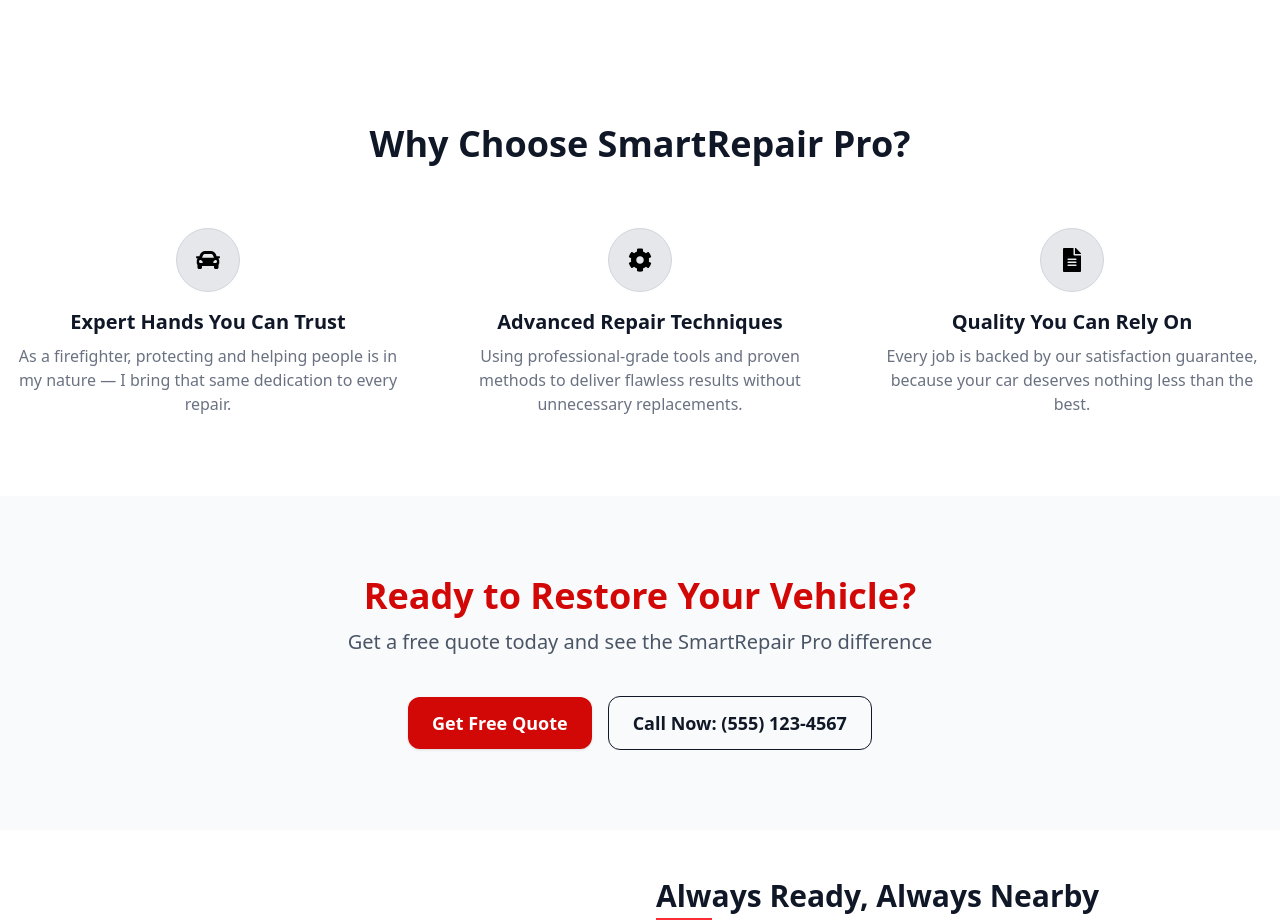
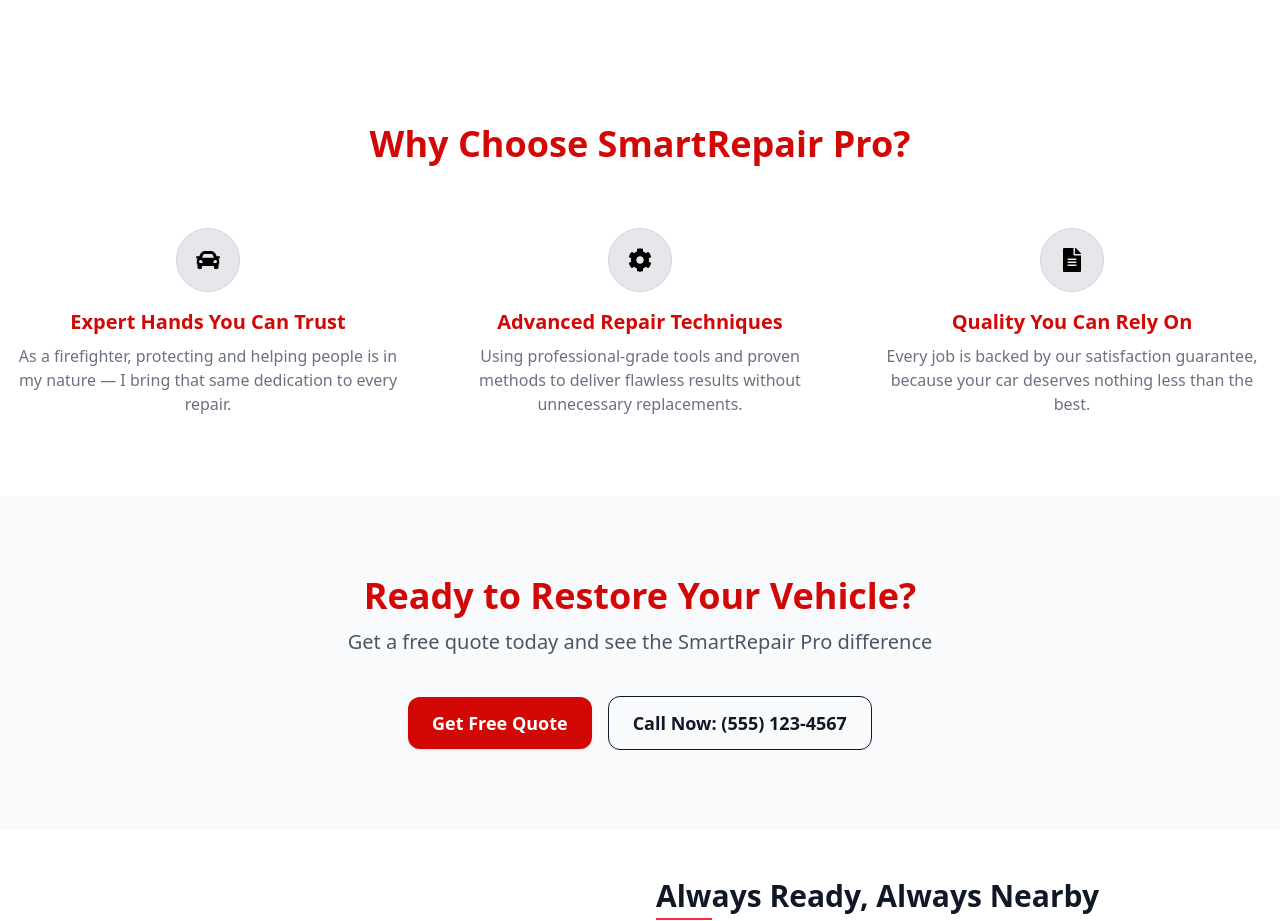
Before and after one commit to shandiru/smartrepairpro, a React (Vite) app: page / in a window 1280 px wide. Shown: the part 2180-3101 px from the top of the page. Built offline with nearby package versions, Linux system fonts and the light colour scheme.

Commit message:
Update Journey.jsx

```diff
--- a/src/components/Journey.jsx
+++ b/src/components/Journey.jsx
@@ -7,7 +7,10 @@ const WhyChoose = () => {
       <div className="container mx-auto px-4">
         {/* Heading */}
         <div className="text-center mb-16">
-          <h2 className="text-3xl md:text-4xl font-bold text-gray-900 dark:text-white">
+          <h2
+            className="text-3xl md:text-4xl font-bold"
+            style={{ color: "#D10806" }}
+          >
             Why Choose SmartRepair Pro?
           </h2>
         </div>
@@ -19,7 +22,10 @@ const WhyChoose = () => {
             <div className="w-16 h-16 rounded-full flex items-center justify-center mx-auto mb-4 bg-gray-200 dark:bg-neutral-800 border border-gray-300 dark:border-neutral-700">
               <FaCar className="text-2xl text-black dark:text-white" />
             </div>
-            <h3 className="text-xl font-semibold mb-2 text-gray-900 dark:text-white">
+            <h3
+              className="text-xl font-semibold mb-2"
+              style={{ color: "#D10806" }}
+            >
               Expert Hands You Can Trust
             </h3>
             <p className="text-gray-500 dark:text-gray-300">
@@ -32,7 +38,10 @@ const WhyChoose = () => {
             <div className="w-16 h-16 rounded-full flex items-center justify-center mx-auto mb-4 bg-gray-200 dark:bg-neutral-800 border border-gray-300 dark:border-neutral-700">
               <FaCog className="text-2xl text-black dark:text-white" />
             </div>
-            <h3 className="text-xl font-semibold mb-2 text-gray-900 dark:text-white">
+            <h3
+              className="text-xl font-semibold mb-2"
+              style={{ color: "#D10806" }}
+            >
               Advanced Repair Techniques
             </h3>
             <p className="text-gray-500 dark:text-gray-300">
@@ -45,7 +54,10 @@ const WhyChoose = () => {
             <div className="w-16 h-16 rounded-full flex items-center justify-center mx-auto mb-4 bg-gray-200 dark:bg-neutral-800 border border-gray-300 dark:border-neutral-700">
               <FaFileAlt className="text-2xl text-black dark:text-white" />
             </div>
-            <h3 className="text-xl font-semibold mb-2 text-gray-900 dark:text-white">
+            <h3
+              className="text-xl font-semibold mb-2"
+              style={{ color: "#D10806" }}
+            >
               Quality You Can Rely On
             </h3>
             <p className="text-gray-500 dark:text-gray-300">
```
